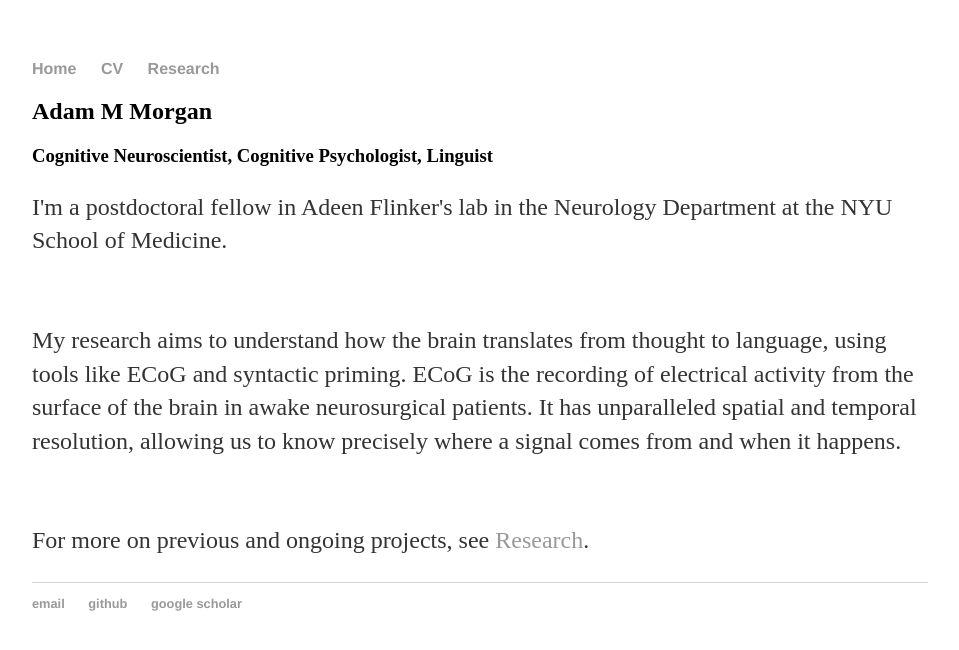
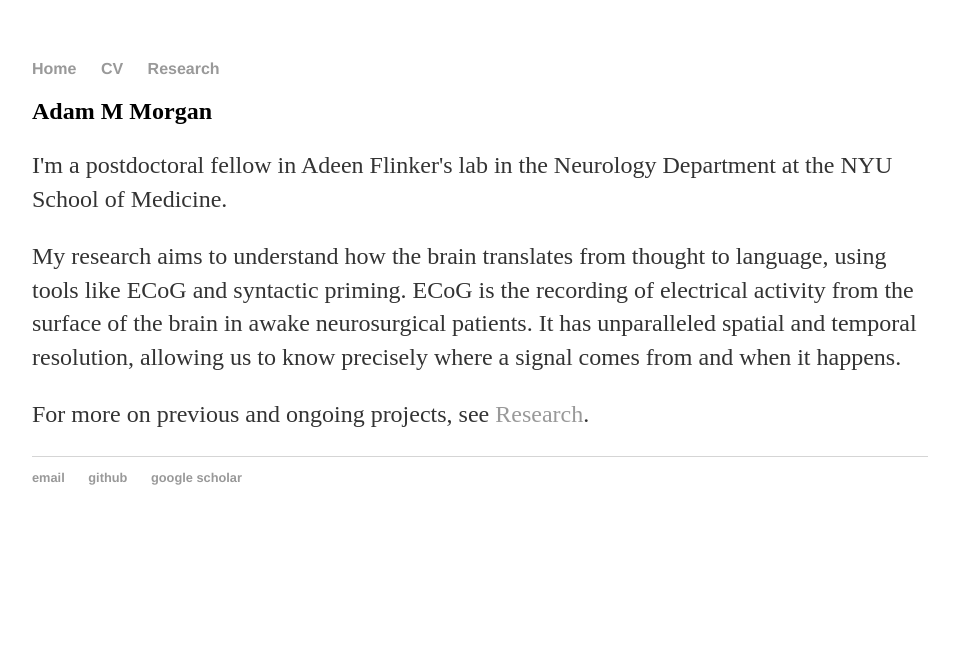
Before and after one commit to adam-milton-morgan/adam-milton-morgan.github.io, a Jekyll site: the page built from index.html, in a window 1280 px wide. Shown: the top 650 px of the page, without its empty margins (160-1119 px from the left). Built offline with Jekyll 4.4.1, drawn with Linux system fonts in a browser that asks for light colours.

Commit message:
Update index.html

```diff
--- a/index.html
+++ b/index.html
@@ -4,14 +4,13 @@ title: Adam M Morgan, Cognitive Neuroscientist/Psychologist/Linguist
 ---
 <div class="blurb">
 	<h2>Adam M Morgan</h2>
-	<h3>Cognitive Neuroscientist, Cognitive Psychologist, Linguist</h3>
 	<p>I'm a postdoctoral fellow in Adeen Flinker's lab in the Neurology Department at the NYU School of Medicine.</p>
-	<br>
+
 
 	<p>My research aims to understand how the brain translates from thought to language, using tools like ECoG and syntactic priming.
 		ECoG is the recording of electrical activity from the surface of the brain in awake neurosurgical patients.
 		It has unparalleled spatial and temporal resolution, allowing us to know precisely where a signal comes from and when it happens.</p>
-	<br>
+
 
 	<p>For more on previous and ongoing projects, see <a href="/research">Research</a>.</p>
 
```
